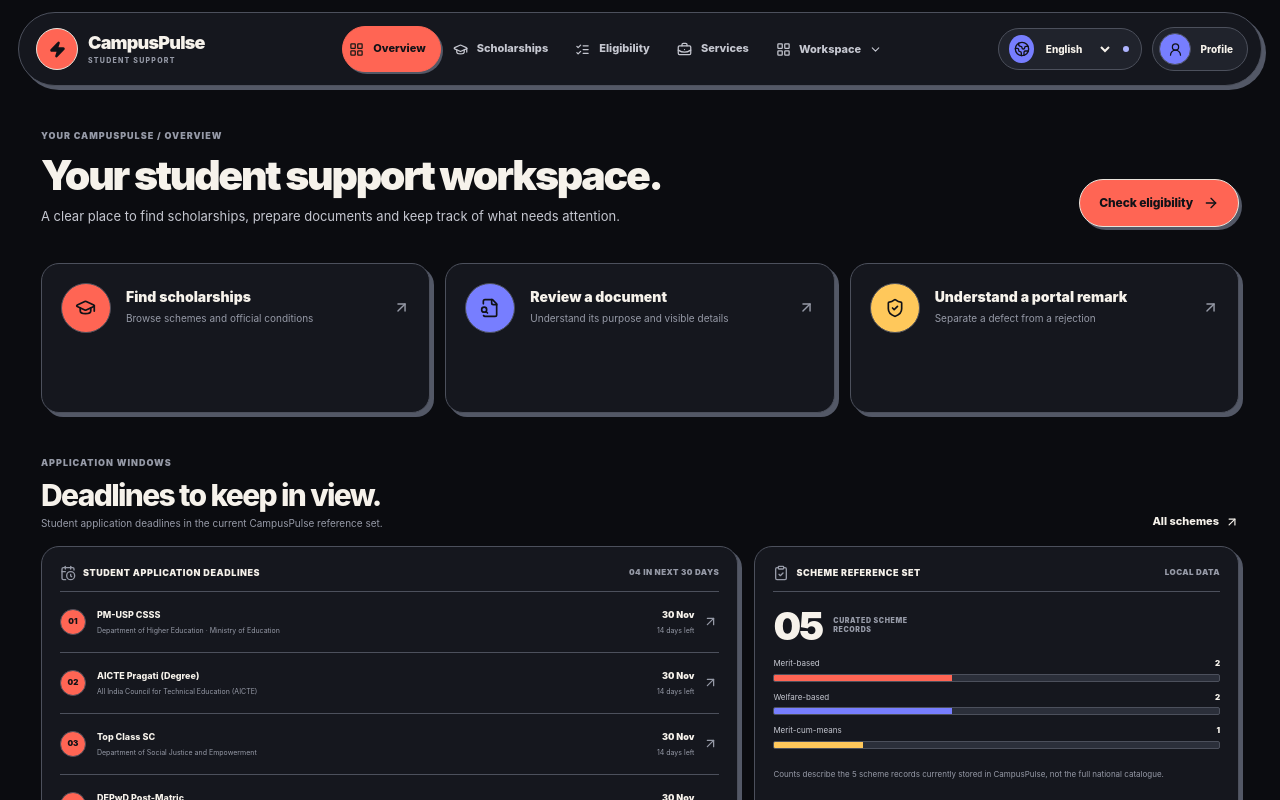
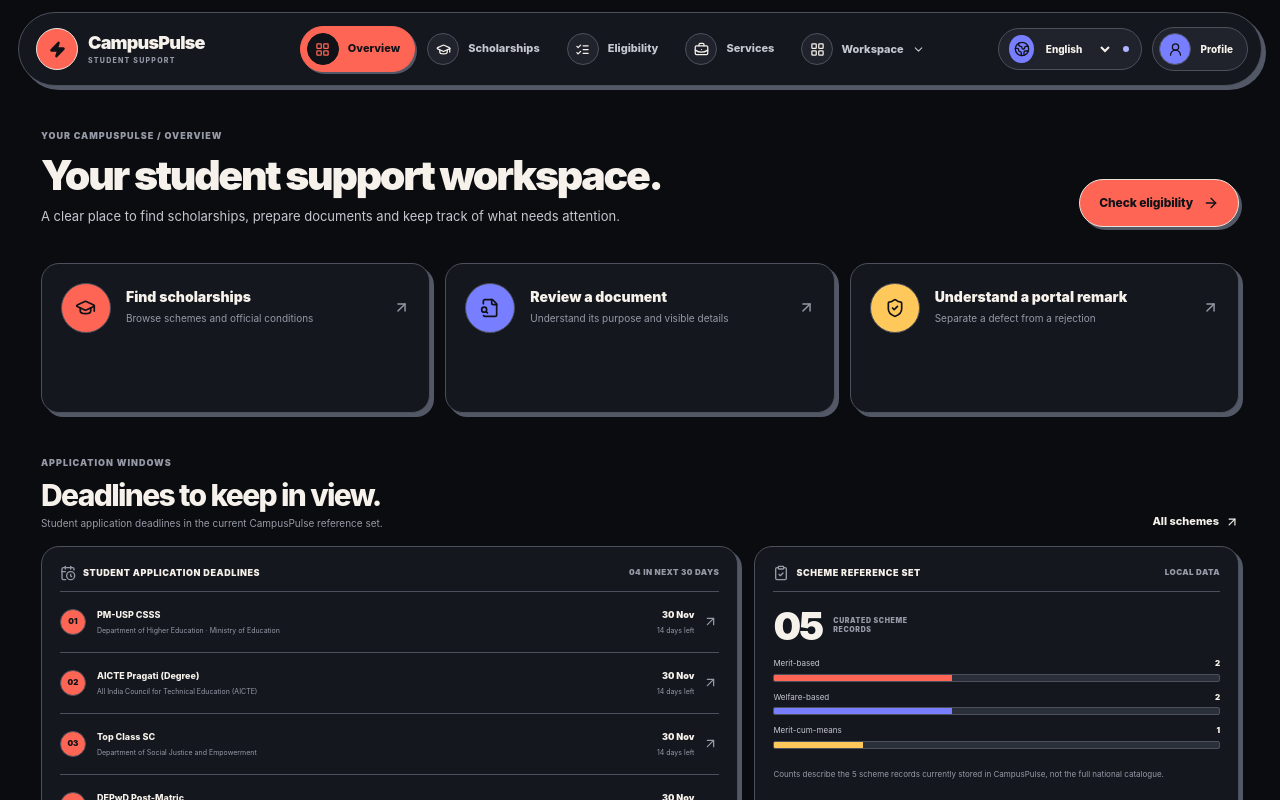
Before and after one commit to mdibrahim-ux/CampusPulse, a Next.js app: page /dashboard in a window 1280 px wide. Shown: the top 800 px of the page. Built offline with nearby package versions, Linux system fonts and the light colour scheme.

Commit message:
Add circular icon wells to capsule navigation

```diff
--- a/components/app-shell.tsx
+++ b/components/app-shell.tsx
@@ -99,13 +99,13 @@ export function AppShell({children}:{children:React.ReactNode}){
               const active=activePath(path,item.href);
               return <Link key={item.href} href={item.href} className={'primary-nav-link '+(active?'active':'')} aria-current={active?'page':undefined}>
                 {active&&<motion.span layoutId="nav-active" className="primary-nav-active" transition={{type:'spring',stiffness:520,damping:42}}/>}
-                <Icon size={15}/><span>{item.label}</span>
+                <span className="primary-nav-icon"><Icon size={15}/></span><span>{item.label}</span>
               </Link>;
             })}
             <div className="workspace-menu-wrap">
               <button type="button" className={'primary-nav-link workspace-trigger '+((workspaceOpen||activeWorkspace)?'active':'')} onClick={()=>setWorkspaceOpen(value=>!value)} aria-expanded={workspaceOpen} aria-haspopup="menu">
                 {(workspaceOpen||activeWorkspace)&&<motion.span layoutId="nav-active" className="primary-nav-active" transition={{type:'spring',stiffness:520,damping:42}}/>}
-                <LayoutGrid size={15}/><span>Workspace</span><ChevronDown size={13} className={workspaceOpen?'chevron-open':''}/>
+                <span className="primary-nav-icon"><LayoutGrid size={15}/></span><span>Workspace</span><ChevronDown size={13} className={workspaceOpen?'chevron-open':''}/>
               </button>
               <AnimatePresence>
                 {workspaceOpen&&<motion.div className="workspace-popover" role="menu" initial={{opacity:0,y:5}} animate={{opacity:1,y:0}} exit={{opacity:0,y:3}} transition={{duration:.15,ease:[.22,1,.36,1]}}>
@@ -142,11 +142,11 @@ export function AppShell({children}:{children:React.ReactNode}){
           <div className="mobile-navigation-top"><span>EXPLORE CAMPUSPULSE</span><b>{pageLabel}</b></div>
           <div className="mobile-navigation-section">
             <small>EXPLORE</small>
-            {primary.map(item=>{const Icon=item.icon;return <Link key={item.href} href={item.href} className={activePath(path,item.href)?'active':''}><Icon size={17}/><span>{item.label}</span><ArrowRight size={14}/></Link>;})}
+            {primary.map(item=>{const Icon=item.icon;return <Link key={item.href} href={item.href} className={activePath(path,item.href)?'active':''}><span className="mobile-nav-icon"><Icon size={17}/></span><span>{item.label}</span><ArrowRight size={14}/></Link>;})}
           </div>
           <div className="mobile-navigation-section">
             <small>MY WORKSPACE</small>
-            {workspace.map(item=>{const Icon=item.icon;return <Link key={item.href} href={item.href} className={activePath(path,item.href)?'active':''}><Icon size={17}/><span>{item.label}</span><ArrowRight size={14}/></Link>;})}
+            {workspace.map(item=>{const Icon=item.icon;return <Link key={item.href} href={item.href} className={activePath(path,item.href)?'active':''}><span className="mobile-nav-icon"><Icon size={17}/></span><span>{item.label}</span><ArrowRight size={14}/></Link>;})}
           </div>
           <div className="mobile-navigation-tools">
             <div><small>LANGUAGE</small><LanguageSelector/></div>
```
